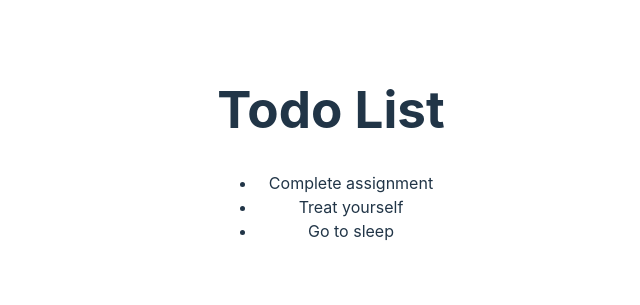
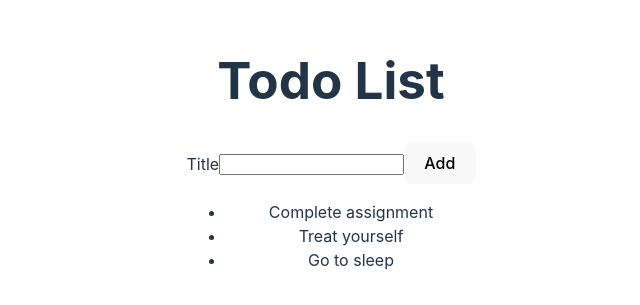
Before and after one commit to dartmater/react-todo, a React (Vite) app: page / in a window 1280 px wide. Shown: the part 247-552 px from the top of the page, without its empty margins (309-949 px from the left). Built offline with nearby package versions, Linux system fonts and the light colour scheme.

Commit message:
2 components aded

```diff
--- /dev/null
+++ b/src/AddTodoForm.jsx
@@ -0,0 +1,15 @@
+import React from "react";
+
+function AddTodoForm(){
+return(
+    <>
+    {<form>
+        <label htmlFor = "todoTitle" >Title</label>
+        <input className = "text" id = "todoTitle"/>
+        <button className = "btn">Add</button>
+        </form>}
+    </>
+);
+}
+
+export default AddTodoForm;
--- a/src/App.jsx
+++ b/src/App.jsx
@@ -2,25 +2,19 @@ import { useState } from "react";
 import reactLogo from "./assets/react.svg";
 import viteLogo from "/vite.svg";
 import "./App.css";
+import TodoList from "./TodoList";
+import AddTodoForm from "./AddTodoForm";
 
 
 function App() {
   // Define the todo list array
-  const todoList = [
-    { id: 1, title: "Complete assignment" },
-    { id: 2, title: "Treat yourself" },
-    { id: 3, title: "Go to sleep" },
-  ];
 
   return (
-    <>
+    <div>
       <h1>Todo List</h1>
-      <ul>
-        {todoList.map((todo) => (
-          <li key={todo.id}>{todo.title}</li>
-        ))}
-      </ul>
-    </>
+      <AddTodoForm/>
+      <TodoList />
+    </div>
   );
 }
 
--- /dev/null
+++ b/src/TodoList.jsx
@@ -0,0 +1,22 @@
+/*React Fragments <> </> */
+
+import React from "react";
+
+const todoList = [
+  { id: 1, title: "Complete assignment" },
+  { id: 2, title: "Treat yourself" },
+  { id: 3, title: "Go to sleep" },
+];
+
+function TodoList() {
+  return (
+    <>
+      <ul>
+        {todoList.map((todo) => (
+          <li key={todo.id}>{todo.title}</li>
+        ))}
+      </ul>
+    </>
+  );
+}
+export default TodoList;
```
